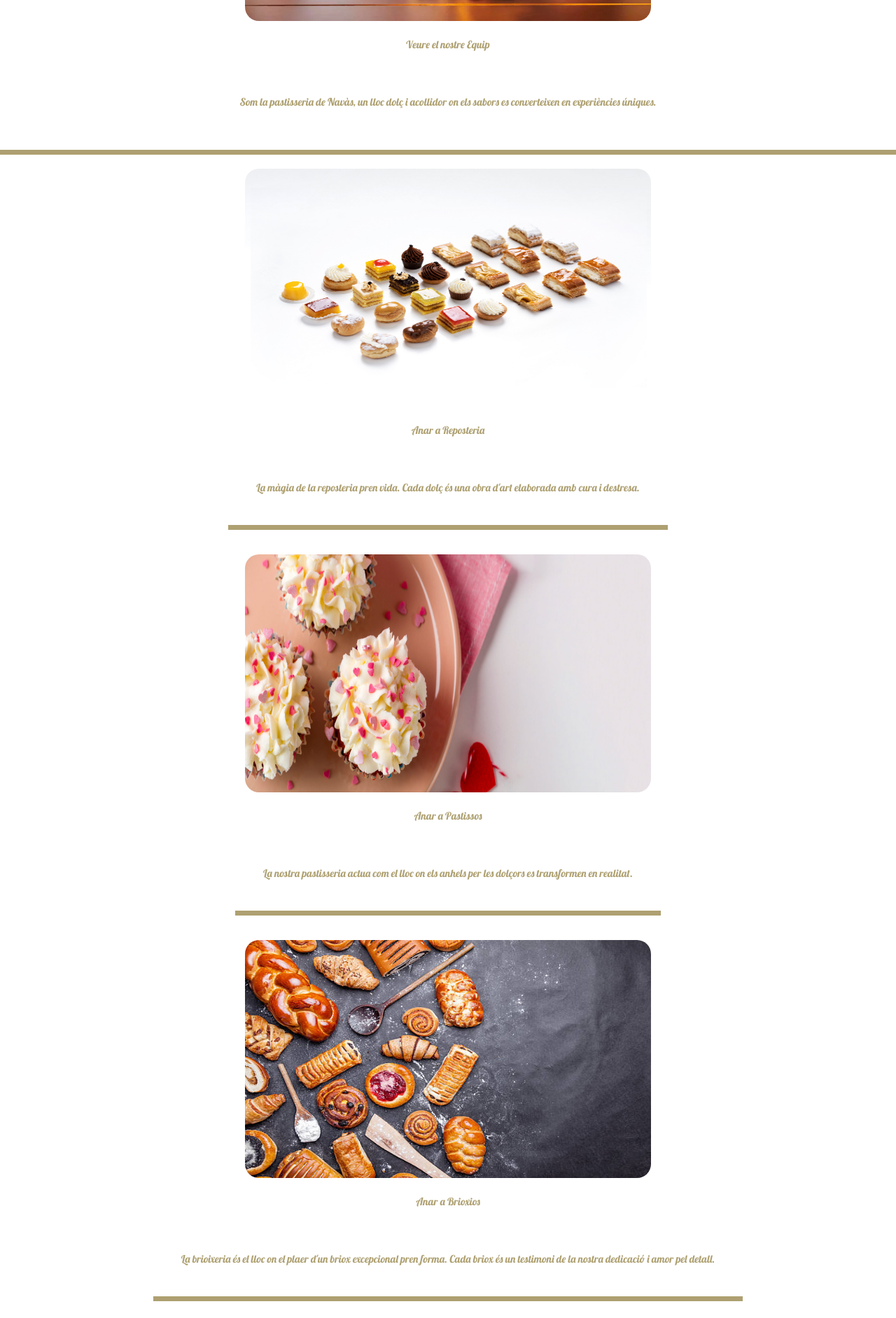
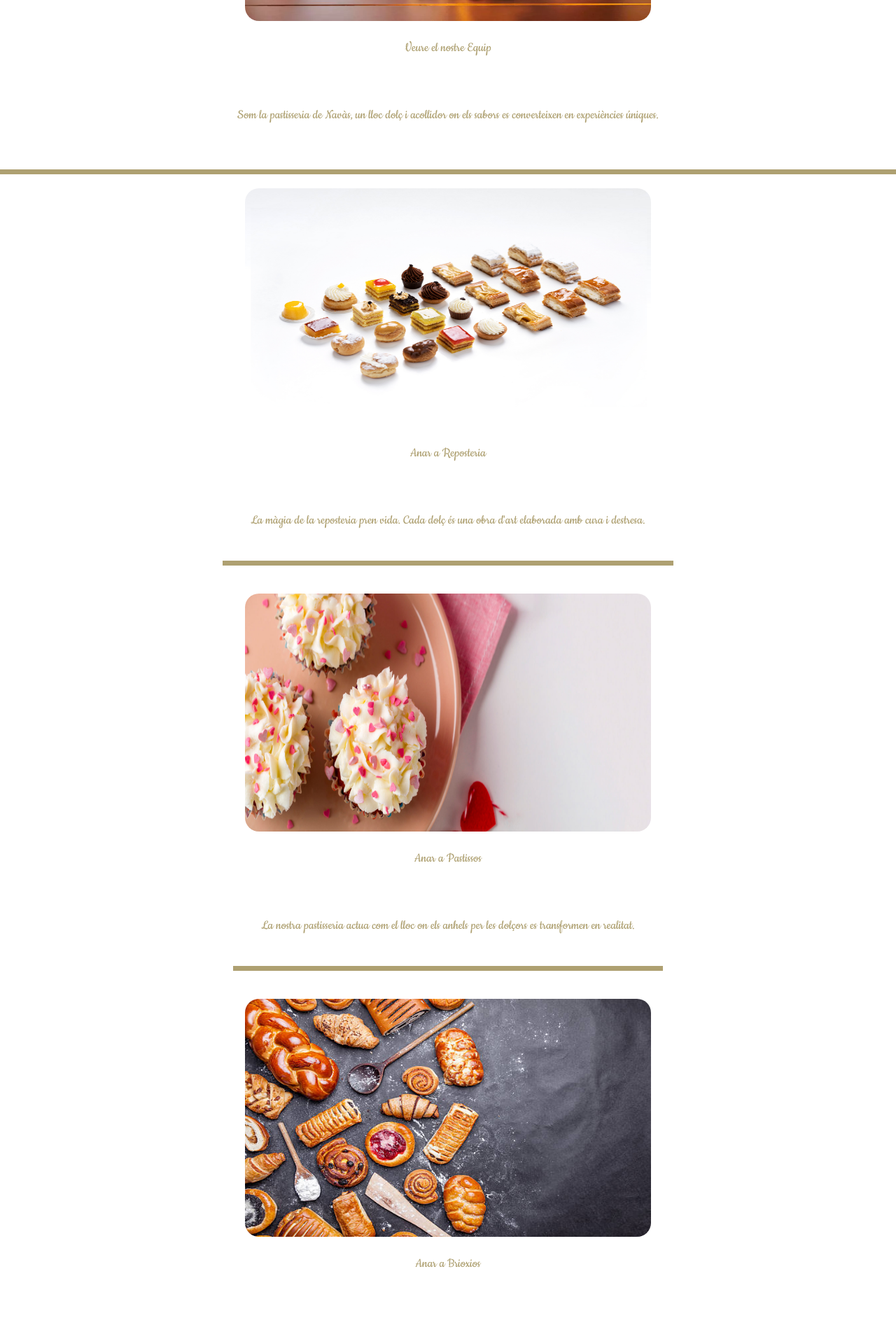
Before and after one commit to danicampdelacreu/pasteleria-casellas_react.js, a React (Create React App) app: page / in a window 1280 px wide. Shown: the part 797-2680 px from the top of the page at 70% size. Built offline with nearby package versions, Linux system fonts and the light colour scheme.

Commit message:
font-family

```diff
--- a/public/index.html
+++ b/public/index.html
@@ -24,7 +24,7 @@
       work correctly both with client-side routing and a non-root public URL.
       Learn how to configure a non-root public URL by running `npm run build`.
     -->
-    <link href="https://fonts.googleapis.com/css2?family=Lobster&display=swap" rel="stylesheet">
+    <link href="https://fonts.googleapis.com/css2?family=Cookie&display=swap" rel="stylesheet">
     <title>React App</title>
   </head>
   <body>
--- a/src/components/footer/Footer.css
+++ b/src/components/footer/Footer.css
@@ -1,7 +1,7 @@
 /* NuevoFooter.css */
 
 .footerGeneral {
-    font-size: 15px;
+    font-size: 20px;
     background-color:#aea071;
     display: flex;
     flex-direction: column;
@@ -31,7 +31,7 @@
 }
 
 .footerLinkedin  {
-    font-size: 12px;
+    font-size: 16px;
     width: 100%;
     height: 15px;
     display: flex;
--- a/src/components/header/Header.css
+++ b/src/components/header/Header.css
@@ -23,4 +23,5 @@
     text-decoration: none;
     color: black;
     font-weight: bold;
+    font-size: 20px;
 }
--- a/src/index.css
+++ b/src/index.css
@@ -1,6 +1,6 @@
 body {
   margin: 0;
-  font-family: 'Lobster', cursive;
+  font-family: 'Cookie', cursive;
   -webkit-font-smoothing: antialiased;
   -moz-osx-font-smoothing: grayscale;
 
--- a/src/routes/home/Home.css
+++ b/src/routes/home/Home.css
@@ -45,7 +45,7 @@
     justify-content: center;
     background-color :white;
     color: #aea071;
-    font-size: 15px;
+    font-size:20px;
     text-align: justify;
     line-height: 1.8;
 }
@@ -58,7 +58,7 @@
     transition: background-color 0.3s, color 0.3s, transform 0.3s;
     width: 300px;
     margin-top: 20px;
-    font-size: 15px;
+    font-size:20px;
     text-align: center;
     border-radius: 20px 20px;
 
@@ -85,7 +85,7 @@
     justify-content: center;
     background-color: white;
     color: #aea071;
-    font-size: 15px;
+    font-size:20px;
 
     text-align: center;
     line-height: 1.8;
@@ -100,7 +100,7 @@
     transition: background-color 0.3s, color 0.3s, transform 0.3s;
     width: 300px;
     margin-top: 20px;
-    font-size: 15px;
+    font-size:20px;
     text-align: center;
 }
 
@@ -125,7 +125,7 @@
     justify-content: center;
     background-color: white;
     color: #aea071;
-    font-size: 15px;
+    font-size:20px;
     text-align: center;
     line-height: 1.8;
 
@@ -139,7 +139,7 @@
     transition: background-color 0.3s, color 0.3s, transform 0.3s;
     width: 300px;
     margin-top: 20px;
-    font-size: 15px;
+    font-size:20px;
     text-align: center;
 }
 
@@ -164,7 +164,7 @@
     justify-content: center;
     background-color: white;
     color: #aea071;
-    font-size: 15px;
+    font-size:20px;
     text-align: center;
     line-height: 1.8;
 
@@ -178,7 +178,7 @@
     transition: background-color 0.3s, color 0.3s, transform 0.3s;
     width: 300px;
     margin-top: 20px;
-    font-size: 15px;
+    font-size:20px;
     text-align: center;
 }
 
@@ -203,7 +203,7 @@
     justify-content: center;
     background-color: white;
     color: #aea071;
-    font-size: 15px;
+    font-size:20px;
 
     text-align: center;
     line-height: 1.8;
@@ -218,7 +218,7 @@
     transition: background-color 0.3s, color 0.3s, transform 0.3s;
     width: 300px;
     margin-top: 20px;
-    font-size: 15px;
+    font-size:20px;
     text-align: center;
 }
 
@@ -246,7 +246,7 @@
     justify-content: center;
     background-color: white;
     color: #aea071;
-    font-size: 15px;
+    font-size:20px;
     text-align: center;
     line-height: 1.8;
 }
@@ -259,7 +259,7 @@
     transition: background-color 0.3s, color 0.3s, transform 0.3s;
     width: 300px;
     margin-top: 20px;
-    font-size: 15px;
+    font-size:20px;
     text-align: center;
 }
 
```
